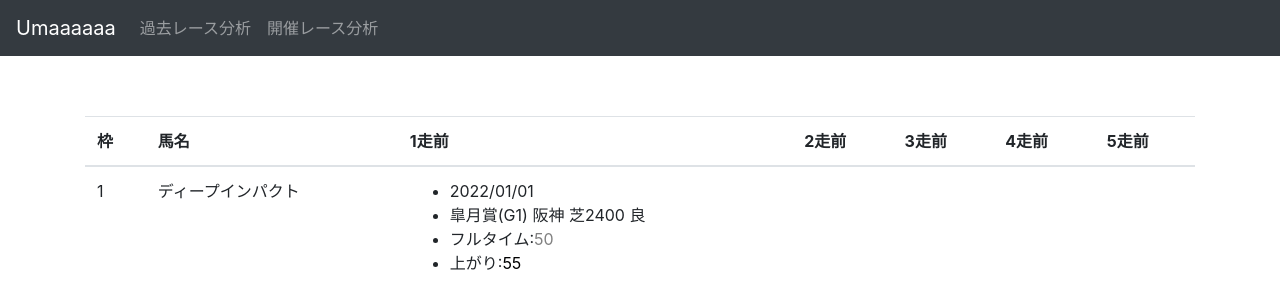
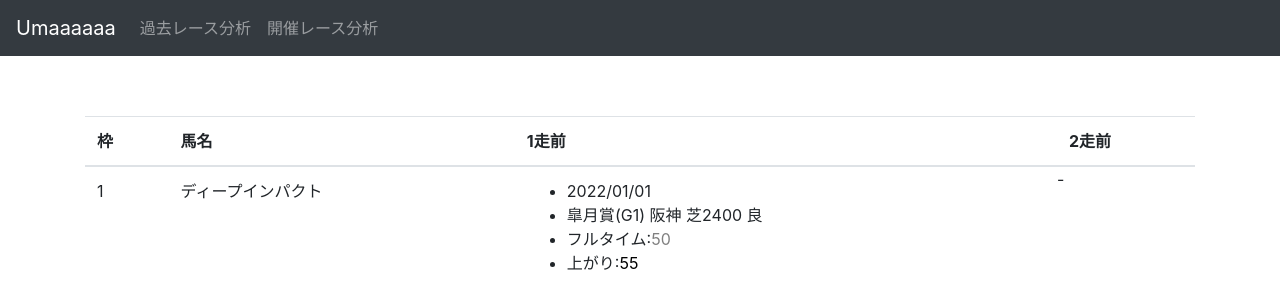
Before and after one commit to jinopapo-keiba/keiba-web, a Next.js app: page /result in a window 1280 px wide. Shown: the top 308 px of the page. Built offline with nearby package versions, Linux system fonts and the light colour scheme.

Commit message:
直近のレース結果のデータ以外の部分追加

```diff
--- a/components/RaceResultTable.js
+++ b/components/RaceResultTable.js
@@ -7,12 +7,18 @@ export default function RaceResultTable(props) {
             <td>{props.horse.frameNumber}</td>
             <td>{props.horse.name}</td>
             {props.horse.results.map(
-                (result) => (
-                    <RaceResultColumn
-                        fullTime={result.fullTime}
-                        minTime={result.minTime}
-                        race={result.race}/>
-                )
+                (result) => {
+                    if(Object.keys(result).length === 0) {
+                        return ("-")
+                    }else{
+                        return  (
+                        <RaceResultColumn
+                            fullTime={result.fullTime}
+                            minTime={result.minTime}
+                            race={result.race}/>
+                        )
+                    }
+                }
             )}
       </tbody>
     )
--- a/pages/result.js
+++ b/pages/result.js
@@ -1,12 +1,15 @@
 import Head from "next/head"
 import { Container, Table } from "react-bootstrap"
-import RaceResultColumn from "../components/RaceResultColumn"
 import RaceResultTable from "../components/RaceResultTable"
+import ResultReposiotry from "../repository/ResultReposiotry"
 
 export async function getServerSideProps(context) {
+    const horses = await ResultReposiotry.fetchResult(1234)
+    const maxResult = horses.reduce((max,now) => Math.max(max,now.results.length),0)
     return {
         props: {
-
+            maxResult: maxResult,
+            horses: horses
         }
     }
 }
@@ -29,32 +32,12 @@ export default function Home(props) {
                             <tr>
                                 <th>枠</th>
                                 <th>馬名</th>
-                                <th>1走前</th>
-                                <th>2走前</th>
-                                <th>3走前</th>
-                                <th>4走前</th>
-                                <th>5走前</th>
+                                {[...Array(props.maxResult).keys()].map(
+                                    (index) => (<th>{index+1}走前</th>)
+                                )}
                             </tr>
                         </thead>
-                        <RaceResultTable horse={{
-                            results: [
-                                {
-                                    race: {
-                                        name: "皐月賞",
-                                        stadium: "阪神",
-                                        length: 2400,
-                                        raceType: "芝",
-                                        grade: "G1",
-                                        raceCondition: "良",
-                                        raceDate: "2022/01/01"
-                                    },
-                                    minTime: 55,
-                                    fullTime: 50
-                                }
-                            ],
-                            frameNumber: 1,
-                            name: "ディープインパクト"
-                        }} />
+                        {props.horses.map((horse) => <RaceResultTable horse={horse} />)}
                     </Table>
                 </Container>
             </main>
--- /dev/null
+++ b/repository/ResultReposiotry.js
@@ -0,0 +1,26 @@
+class ResultRepository{
+    async fetchResult(raceId) {
+        return [{
+            results: [
+                {
+                    race: {
+                        name: "皐月賞",
+                        stadium: "阪神",
+                        length: 2400,
+                        raceType: "芝",
+                        grade: "G1",
+                        raceCondition: "良",
+                        raceDate: "2022/01/01"
+                    },
+                    minTime: 55,
+                    fullTime: 50
+                },
+                {}
+            ],
+            frameNumber: 1,
+            name: "ディープインパクト"
+        }]
+    }
+}
+
+export default new ResultRepository();
```
